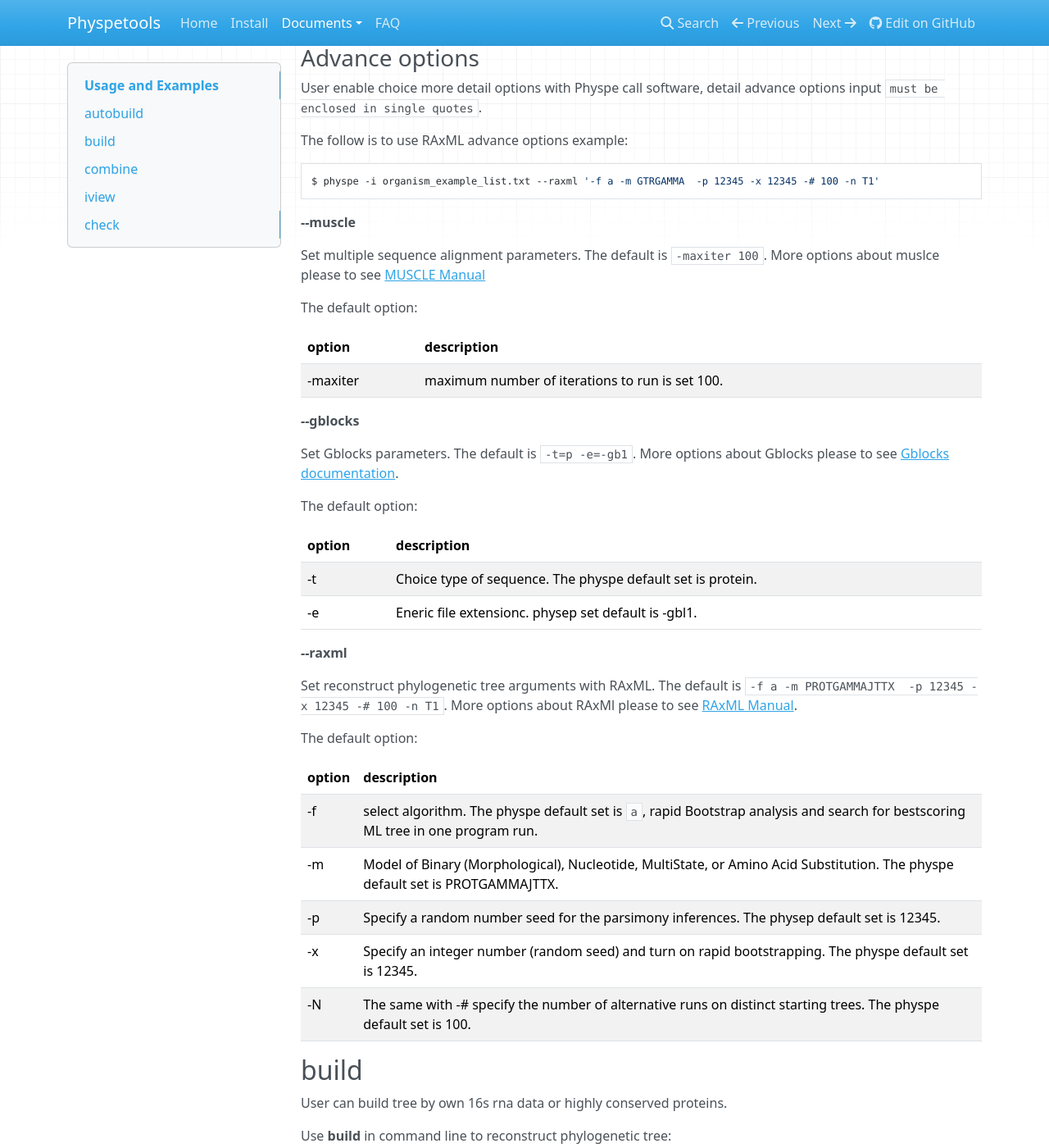
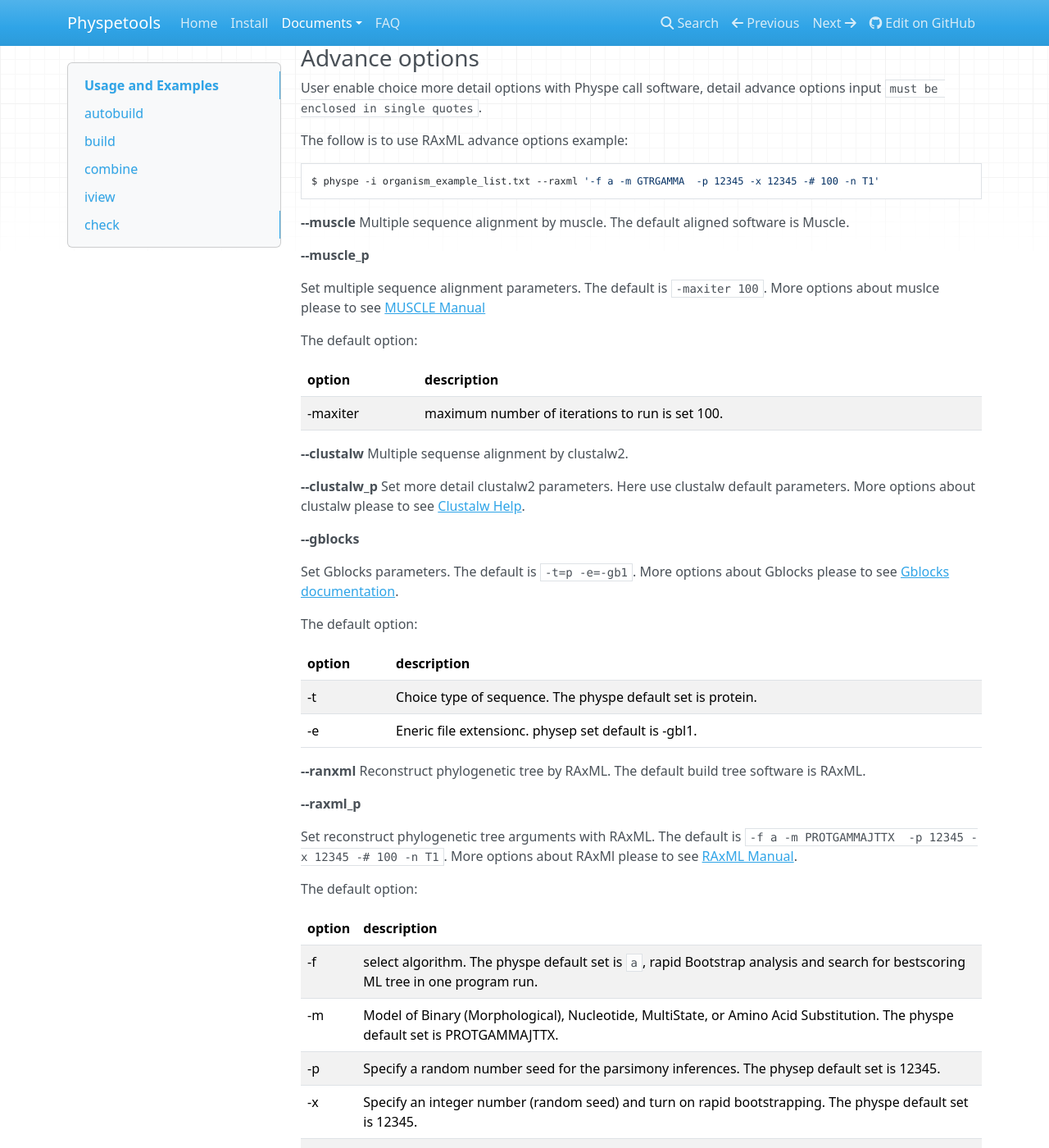
Before and after one commit to yangfangs/physpetools, an MkDocs documentation site: the page built from docs/docs/usage.md, in a window 1280 px wide and 1400 px high, scrolled down 3776 px. Shown: the whole window at 82% size. Built offline with MkDocs 1.6.1, drawn with Linux system fonts in a browser that asks for light colours; nearby versions of some CDN libraries; old or Windows-style settings are respelled for this version of MkDocs; some of the changed text lies outside the part shown.

Commit message:
update doc

````diff
--- a/docs/docs/usage.md
+++ b/docs/docs/usage.md
@@ -198,6 +198,10 @@ $ physpe -i organism_example_list.txt --raxml '-f a -m GTRGAMMA  -p 12345 -x 123
 ```
 
 **--muscle**
+    Multiple sequence alignment by muscle. The default aligned software is Muscle.
+
+
+**--muscle_p**
 
   Set multiple sequence alignment parameters. The default is ``-maxiter 100``. More options about muslce please to see [MUSCLE Manual](http://www.drive5.com/muscle/manual/options.html)
 
@@ -206,6 +210,14 @@ The default option:
 |  option   | description                                      |
 |:----------|:-------------------------------------------------|
 |  -maxiter | maximum number of iterations to run is set 100.  |
+
+
+**--clustalw**
+    Multiple sequense alignment by clustalw2.
+
+**--clustalw_p**
+    Set more detail clustalw2 parameters. Here use clustalw default parameters. More options about clustalw
+    please to see [Clustalw Help](http://www.clustal.org/download/clustalw_help.txt).
 
 
 **--gblocks**
@@ -220,7 +232,12 @@ The default option:
 |  -e     | Eneric file extensionc. physep set default is -gbl1.        |
 
 
-**--raxml**
+**--ranxml**
+    Reconstruct phylogenetic tree by RAxML. The default build tree software is RAxML.
+
+
+
+**--raxml_p**
 
   Set reconstruct phylogenetic tree arguments with RAxML. The default is ``-f a -m PROTGAMMAJTTX  -p 12345 -x 12345 -# 100 -n T1``. More options about RAxMl please to see [RAxML Manual](http://sco.h-its.org/exelixis/resource/download/NewManual.pdf).
 
@@ -413,8 +430,12 @@ $ physpe -i example_chp  --raxml '-f a -m GTRGAMMA  -p 12345 -x 12345 -# 100 -n
 ```
 
 **--muscle**
+    Multiple sequence alignment by muscle. The default aligned software is Muscle.
 
-  Set multiple sequence alignment parameters. The default is ``-maxiter 100``. More options about muslce please to see[MUSCLE Manual](http://www.drive5.com/muscle/manual/options.html)
+
+**--muscle_p**
+
+  Set multiple sequence alignment parameters. The default is ``-maxiter 100``. More options about muslce please to see [MUSCLE Manual](http://www.drive5.com/muscle/manual/options.html)
 
 The default option:
 
@@ -423,9 +444,12 @@ The default option:
 |  -maxiter | maximum number of iterations to run is set 100.  |
 
 
+**--clustalw**
+    Multiple sequense alignment by clustalw2.
 
-
-
+**--clustalw_p**
+    Set more detail clustalw2 parameters. Here use clustalw default parameters. More options about clustalw
+    please to see [Clustalw Help](http://www.clustal.org/download/clustalw_help.txt).
 
 
 **--gblocks**
@@ -440,12 +464,12 @@ The default option:
 |  -e     | Eneric file extensionc. physep set default is -gbl1.        |
 
 
+**--ranxml**
+    Reconstruct phylogenetic tree by RAxML. The default build tree software is RAxML.
 
 
 
-
-
-**--raxml**
+**--raxml_p**
 
   Set reconstruct phylogenetic tree arguments with RAxML. The default is ``-f a -m PROTGAMMAJTTX  -p 12345 -x 12345 -# 100 -n T1``. More options about RAxMl please to see [RAxML Manual](http://sco.h-its.org/exelixis/resource/download/NewManual.pdf).
 
````
Also changed, not shown: README.rst, 1 other file.
